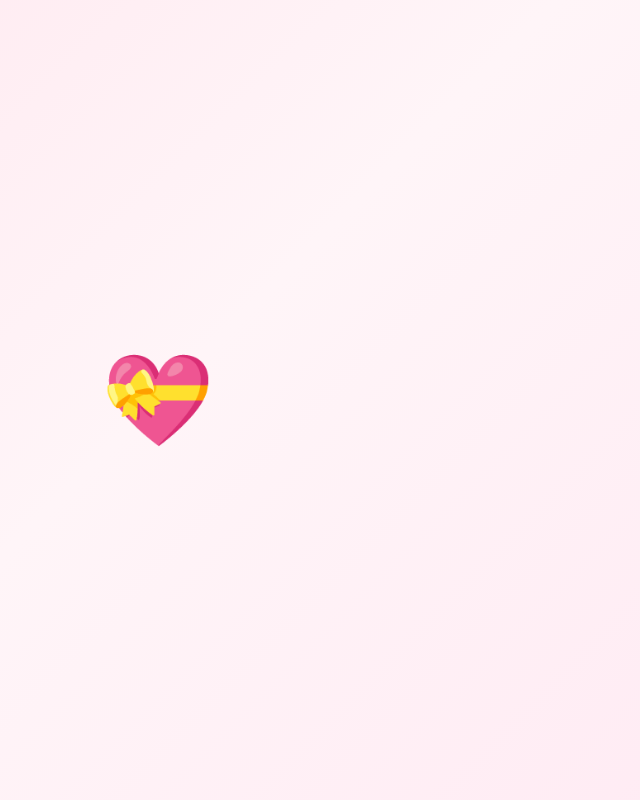
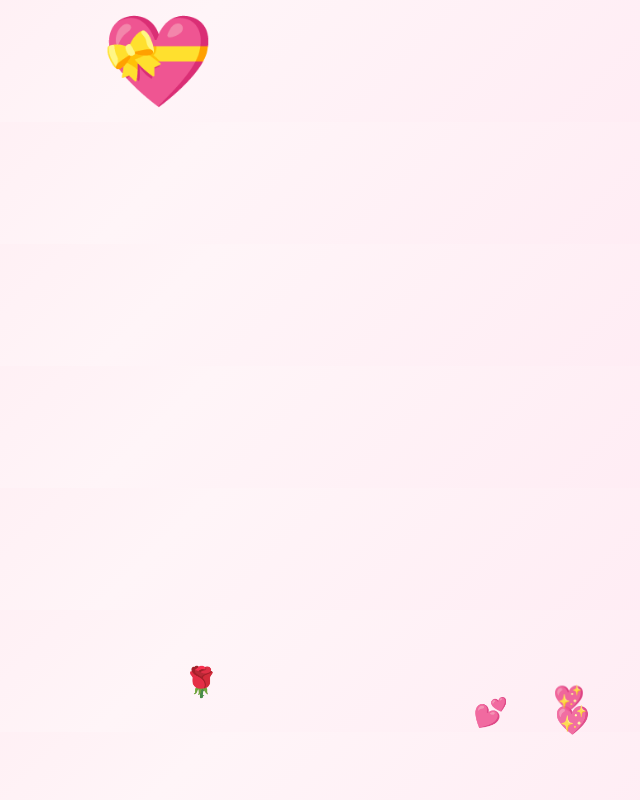
Before and after one commit to Im-Ashvin/arju, a plain HTML site: page index.html in a window 1280 px wide. Shown: the top 800 px of the page, without its empty margins (482-1122 px from the left). Drawn offline with Linux system fonts and the light colour scheme.

Commit message:
image size

```diff
--- a/index.html
+++ b/index.html
@@ -10,12 +10,11 @@
 
 body {
   margin: 0;
-  height: 100vh;
+  height: max-content;
   display: flex;
   justify-content: center;
   align-items: center;
   font-family: 'Segoe UI', sans-serif;
-  overflow: hidden;
   background: linear-gradient(135deg, #ffe6ee, #fff5f8, #ffeaf3);
 }
 
@@ -59,7 +58,7 @@
 img {
   width: 170px;
   height: 170px;
-  object-fit: cover;
+  object-fit: contain;
   border-radius: 20px;
   margin-bottom: 18px;
   border: 4px solid #ff4d88;
```
